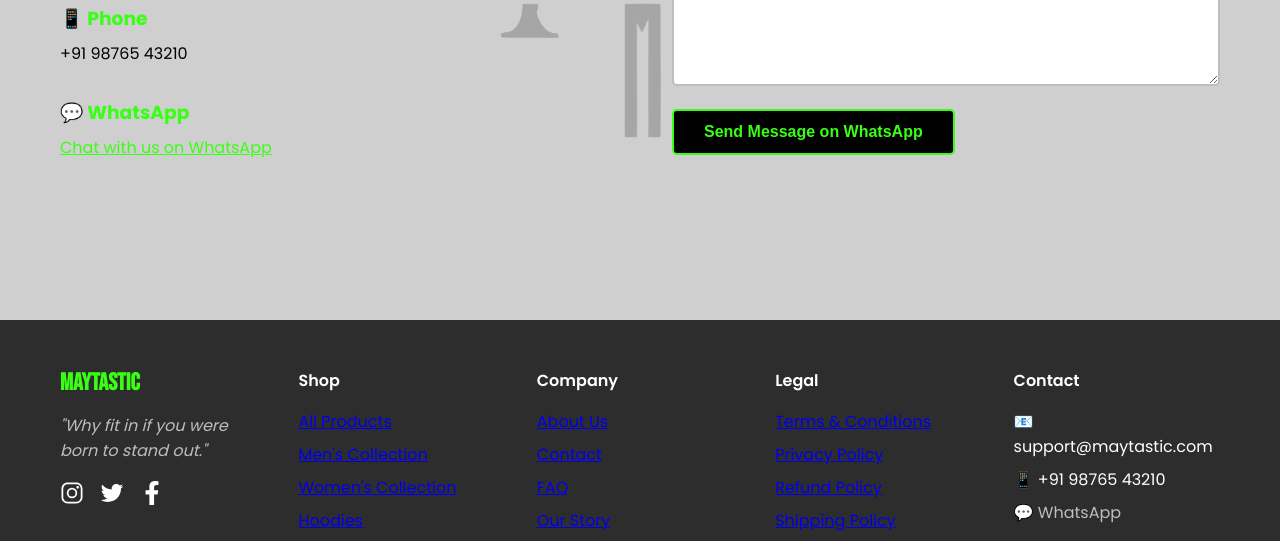
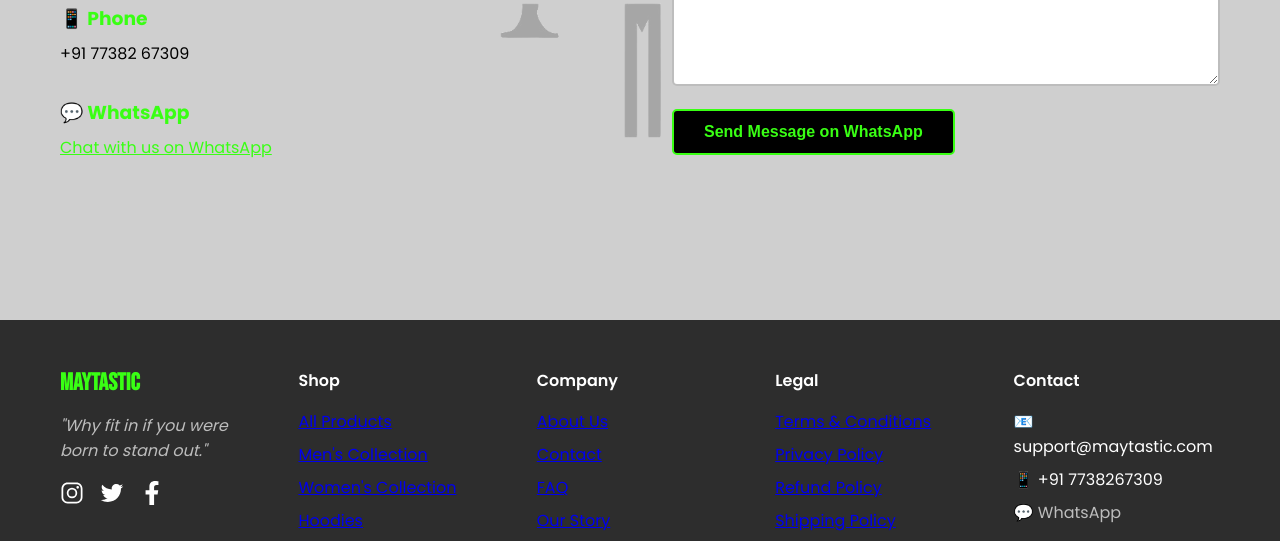
Before and after one commit to ScorpionSailor/client, a React (Create React App) app: page /contact in a window 1280 px wide. Shown: the part 411-952 px from the top of the page. Built offline with nearby package versions, Linux system fonts and the light colour scheme; no server answers; the HTML template or start-up script is replaced by a standard one.

Commit message:
fix: update contact information in Footer and Contact components

```diff
--- a/src/components/Footer.js
+++ b/src/components/Footer.js
@@ -58,8 +58,8 @@ const Footer = () => {
           <h4>Contact</h4>
           <ul>
             <li>📧 support@maytastic.com</li>
-            <li>📱 +91 98765 43210</li>
-            <li>💬 <a href="https://wa.me/919876543210">WhatsApp</a></li>
+            <li>📱 +91 7738267309</li>
+            <li>💬 <a href="https://wa.me/917738267309">WhatsApp</a></li>
           </ul>
         </div>
       </div>
--- a/src/pages/Contact.js
+++ b/src/pages/Contact.js
@@ -23,12 +23,12 @@ const Contact = () => {
 
             <div className="contact-item">
               <h3>📱 Phone</h3>
-              <p>+91 98765 43210</p>
+              <p>+91 77382 67309</p>
             </div>
 
             <div className="contact-item">
               <h3>💬 WhatsApp</h3>
-              <a href="https://wa.me/PHONE_NUMBER">Chat with us on WhatsApp</a>
+              <a href="https://wa.me/917738267309">Chat with us on WhatsApp</a>
             </div>
           </div>
 
@@ -37,7 +37,7 @@ const Contact = () => {
             <form className="contact-form" onSubmit={(e) => {
               e.preventDefault();
               // Replace PHONE_NUMBER with your WhatsApp number (with country code, no spaces or special chars)
-              const phoneNumber = 'PHONE_NUMBER';
+              const phoneNumber = '917738267309';
               const message = `*New Contact Form Message*\n\nName: ${formData.name}\nEmail: ${formData.email}\n\nMessage:\n${formData.message}`;
               const whatsappUrl = `https://wa.me/${phoneNumber}?text=${encodeURIComponent(message)}`;
               window.open(whatsappUrl, '_blank');
```
